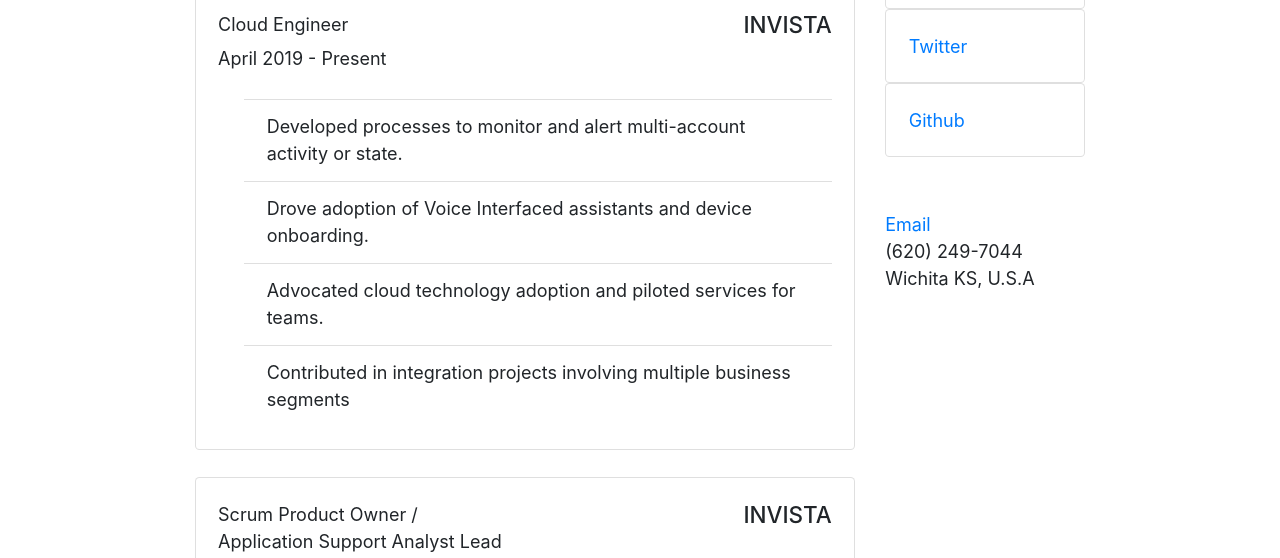
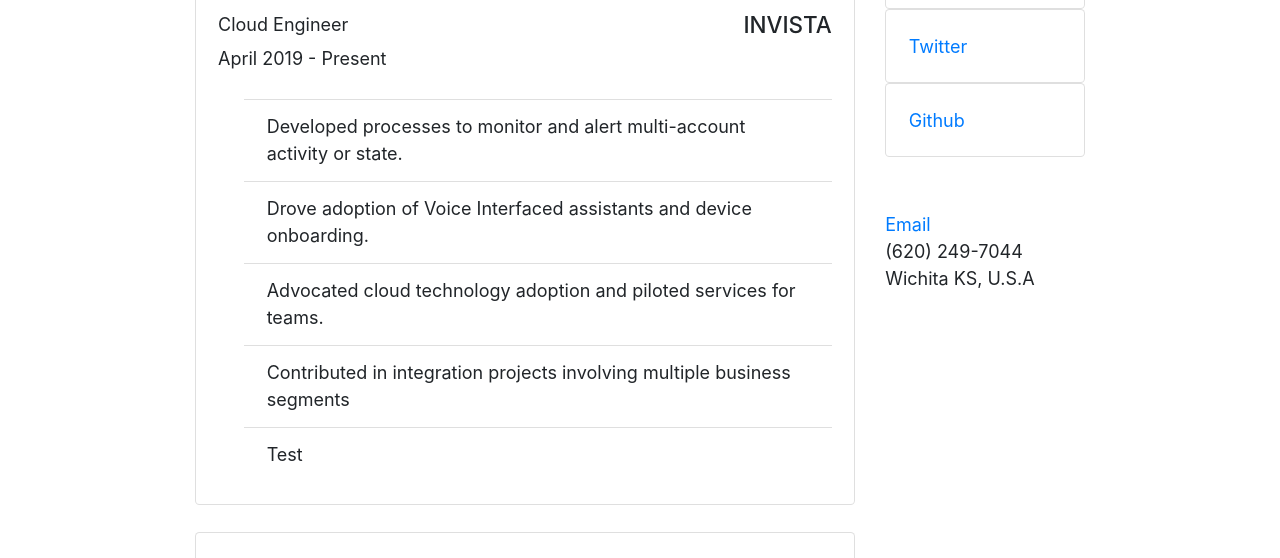
Before and after one commit to JustinDDavis/justinddavis.com, a Gatsby site: page / in a window 1280 px wide. Shown: the part 242-800 px from the top of the page. Built offline with nearby package versions, Linux system fonts and the light colour scheme; Gatsby itself is replaced by a stand-in of ours.

Commit message:
Test Commit

```diff
--- a/package.json
+++ b/package.json
@@ -22,6 +22,7 @@
     "reactstrap": "^8.0.1"
   },
   "devDependencies": {
+    "eslint": "^6.4.0",
     "prettier": "^1.18.2"
   },
   "keywords": [
--- a/src/components/resume.js
+++ b/src/components/resume.js
@@ -15,6 +15,7 @@ var roles= [
             'Drove adoption of Voice Interfaced assistants and device onboarding.',
             'Advocated cloud technology adoption and piloted services for teams.',
             'Contributed in integration projects involving multiple business segments',
+            "Test"
         ]
     },
     {
```
Also changed, not shown: 1 other file.
